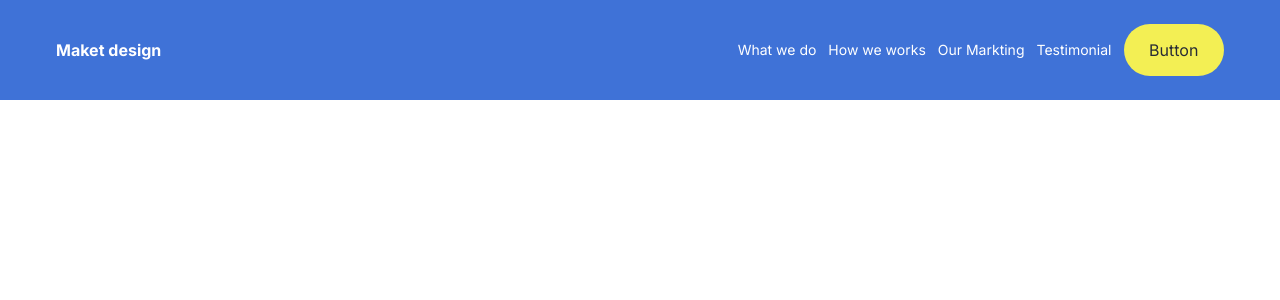
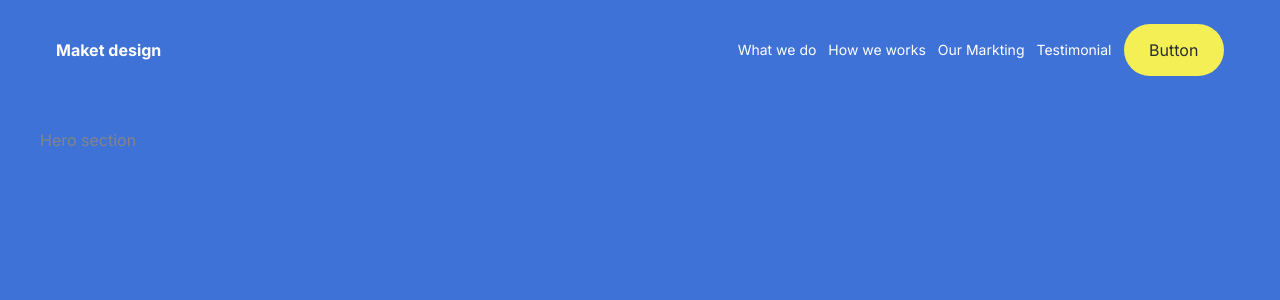
Before and after one commit to tchasinga/markting, a Next.js app: page / in a window 1280 px wide. Shown: the top 300 px of the page. Built offline with nearby package versions, Linux system fonts and the light colour scheme.

Commit message:
new code is added

```diff
--- a/src/app/Components/Hero/Hero.css
+++ b/src/app/Components/Hero/Hero.css
@@ -0,0 +1,14 @@
+.h-wrapper{
+    background-color: var(--primary-color);
+    height: 120vh;
+    overflow: hidden;
+}
+
+.h-wrapper .container{
+    padding-top: 8rem;
+}
+
+.h-container{
+    display: flex;
+    height: 80vh;
+}
--- a/src/app/Components/Hero/Hero.jsx
+++ b/src/app/Components/Hero/Hero.jsx
@@ -1,4 +1,5 @@
 import React from 'react'
+import './Hero.css'
 
 export default function Hero() {
   return (
```
